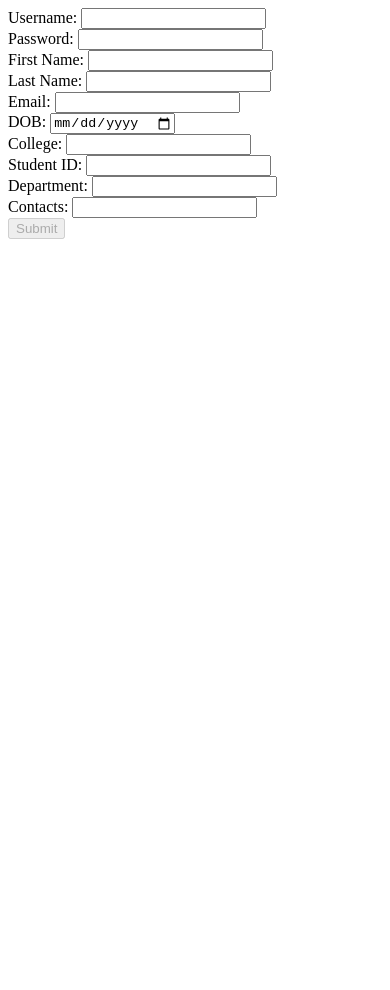
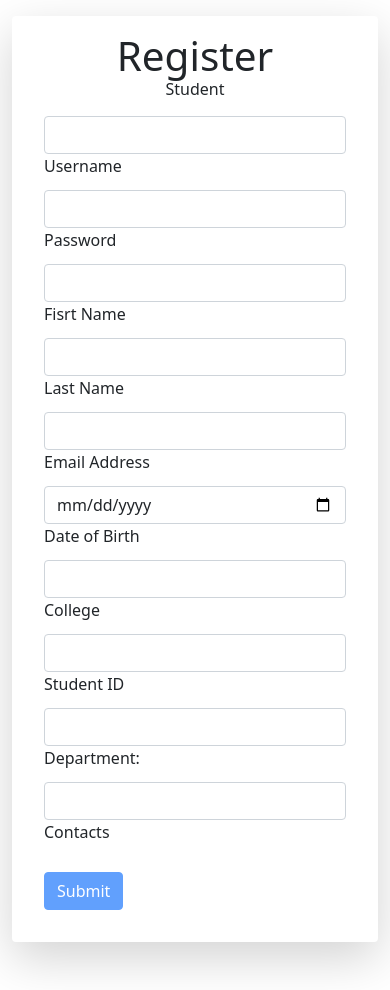
Before and after one commit to srikar003/studentNetworkingToolFrontend, an Angular app in the folder networkingApp/: page /studentRegistration in a window 390 px wide. Before the commit the page ends 844 px from the top, so only its background shows below. Built offline with nearby package versions, Linux system fonts and the light colour scheme.

Commit message:
added styles

```diff
--- a/networkingApp/src/app/event/event.component.html
+++ b/networkingApp/src/app/event/event.component.html
@@ -1,8 +1,28 @@
-<form [formGroup]="addEventForm" (ngSubmit)="addEvent()">
+<!doctype html>
+<html lang="en">
+  <body style="background-image: url('https://mdbootstrap.com/img/new/fluid/city/018.jpg');; height: 850px;">
+    <!--container 1-->
+        <div class="container">
+            <div class="row">
+                <div class="col-4">
+                </div>
+                <div class="col-4 mt-4 bg-white shadow-lg rounded">
+                <form [formGroup]="addEventForm" (ngSubmit)="addEvent()">
+                	<div class="form-outline mb-1 mx-3 mt-4">
+          <input id="eventName" type="text" class="form-control" formControlName="eventName"/>
+          <label class="form-label">EventName</label>
+        </div>
+        			 <div class="form-outline mb-1 mx-3">
+          <input id="eventDescription" type="text" class="form-control" formControlName="eventDescription"/>
+          <label class="form-label">Event Description</label>
+        </div>
 
-    <label>EventName: </label>
-    <input id="eventName" type="text" formControlName="eventName"><br>
-    <label>Event Description: </label>
-    <input id="eventDescription" type="text" formControlName="eventDescription"><br>
-    <button type="submit" [disabled]="!addEventForm.valid">Submit</button>
-</form>
+                   <button type="submit" [disabled]="!addEventForm.valid" class="btn btn-primary btn-block mx-3 my-3" >Submit</button>
+                </form>
+                </div>
+                <div class="col-4">
+                </div>
+            </div>
+        </div>
+    </body>
+</html>
--- a/networkingApp/src/app/professor-registration/professor-registration.component.html
+++ b/networkingApp/src/app/professor-registration/professor-registration.component.html
@@ -1,23 +1,62 @@
+
+  <div class="container">
+    <!-- column 1 -->
+     <div class="col">
+
+     </div>
+      <!-- column 2 form contrainer -->
+     <div class="col shadow-lg p-3 mb-5 bg-white rounded mt-3">
+         <h1 class="display-2 text-center">Register<h6>Instructor</h6></h1>
        <form [formGroup]="instructorRegistrationForm">
+           <!-- Username input -->
+         <div class="form-outline mb-1 mx-3 mt-3">
+           <input id="userName" type="text" class="form-control" formControlName="userName"/>
+           <label class="form-label">Username</label>
+         </div>
 
-    <label>Username: </label>
-    <input id="userName" type="text" formControlName="userName"><br>
-    <label>Password: </label>
-    <input id="password" type="password" formControlName="password"><br>
-    <label>First Name: </label>
-    <input id="firstName" type="text" formControlName="firstName"><br>
-    <label>Last Name: </label>
-    <input id="lastName" type="text" formControlName="lastName"><br>
-    <label>Email: </label>
-    <input id="email" type="text" formControlName="email"><br>
-    <label>DOB: </label>
-    <input id="dob" type="date" formControlName="dob"><br>
-    <label>Teaching Experience: </label>
-    <input id="teachingExperience" type=" number" formControlName="teachingExperience">
-    <label> years</label><br>
-    <label>Contacts: </label>
-    <input id="contacts" type="text" formControlName="contacts"><br>
+         <!-- Password input -->
+         <div class="form-outline mb-1 mx-3">
+           <input id="password" type="password" class="form-control" formControlName="password"/>
+           <label class="form-label">Password</label>
+         </div>
 
+         <!-- Firstname input -->
+         <div class="form-outline mb-1 mx-3">
+           <input id="firstName" type="text" class="form-control" formControlName="firstName"/>
+           <label class="form-label">Fisrt Name</label>
+         </div>
+
+         <!-- Lastname input -->
+         <div class="form-outline mb-1 mx-3">
+           <input id="lastName" type="text" class="form-control" formControlName="lastName"/>
+           <label class="form-label">Last Name</label>
+         </div>
+
+         <!-- Email input -->
+         <div class="form-outline mb-1 mx-3">
+           <input id="email" type="email" class="form-control" formControlName="email"/>
+           <label class="form-label">Email Address</label>
+         </div>
+
+         <!-- DOB input -->
+         <div class="form-outline mb-1 mx-3">
+           <input id="dob" type="date" class="form-control" formControlName="dob"/>
+           <label class="form-label">Date of Birth</label>
+         </div>
+
+         <!-- Teaching Experience -->
+         <div class="form-outline mb-1 mx-3">
+           <input id="teachingExperience" type="number" class="form-control" formControlName="teachingExperience"/>
+           <label class="form-label">Teaching Experience(years)</label>
+         </div>
+
+          <!-- Contacts input -->
+         <div class="form-outline mb-1 mx-3">
+           <input id="contacts" type="text" class="form-control" formControlName="contacts"/>
+           <label class="form-label">Contacts</label>
+         </div>
+
+         <!--radio inline-->
          <div class="radio-inline">
          <input value="Corporate Professionals" type="radio" name="instructorType" formControlName="instructorType" />
          <label class="radio-label"> Corporate Professionals</label>
@@ -25,21 +64,47 @@
          <label class="radio-label">Professors</label>
      </div>
            </form>
+
+         <!--corporate form-->
          <form [formGroup]="corporateRegistrationForm"
      [hidden]="!(this.instructorRegistrationForm.value.instructorType=='Corporate Professionals')">
-    <label>Company: </label>
-    <input id="college" type="text" formControlName="company"><br>
-    <label>Area of Expertise: </label>
-    <input id="expertise" type="text" formControlName="expertise"><br>
+
+           <div class="form-outline mb-1 mx-3">
+           <input id="college" type="text" class="form-control" formControlName="college"/>
+           <label class="form-label">Contacts</label>
+         </div>
+
+         <div class="form-outline mb-1 mx-3">
+           <input id="expertise" type="text" class="form-control" formControlName="expertise"/>
+           <label class="form-label">Contacts</label>
+         </div>
+
          </form>
 
+         <!--professor form-->
          <form [formGroup]="professorRegistrationForm"
      [hidden]="!(this.instructorRegistrationForm.value.instructorType=='Professors')">
-    <label>University Name: </label>
-    <input id="college" type="text" formControlName="university"><br>
-    <label>Department: </label>
-    <input id="dept" type="text" formControlName="dept"><br>
+
+           <div class="form-outline mb-1 mx-3">
+           <input id="college" type="text" class="form-control" formControlName="university"/>
+           <label class="form-label">University Name</label>
+         </div>
+
+         <div class="form-outline mb-1 mx-3">
+           <input id="dept" type="text" class="form-control" formControlName="dept"/>
+           <label class="form-label">Department</label>
+         </div>
+
          </form>
 
+         <!-- Submit button -->
          <button type="submit" (click)="addUser()"
-    [disabled]="!instructorRegistrationForm.valid && !(professorRegistrationForm.valid||corporateRegistrationForm.valid)">Submit</button>
+     [disabled]="!instructorRegistrationForm.valid && !(professorRegistrationForm.valid||corporateRegistrationForm.valid)"class="btn btn-primary btn-block mx-3 my-3" type="submit" >Submit</button>
+
+     </div>
+
+      <!-- column 3 -->
+     <div class="col-sm">
+
+     </div>
+ </div>
--- a/networkingApp/src/app/signin/signin.component.html
+++ b/networkingApp/src/app/signin/signin.component.html
@@ -1,18 +1,40 @@
-<div>
-    <p>
+<!doctype html>
+<html lang="en">
+  <body style="background-image: url('https://mdbootstrap.com/img/new/fluid/city/018.jpg');; height: 850px;">
+    <!--container 1-->
+        <div class="container">
+            <div class="row">
+                <div class="col-3">
+                </div>
+                <div class="col-6 mt-4 bg-white shadow-lg rounded">
+                   <div>
+                   		<p>
         <mat-button-toggle-group [(ngModel)]="userType">
             <mat-button-toggle value="student">Student</mat-button-toggle>
             <mat-button-toggle value="instructor">Instructor</mat-button-toggle>
         </mat-button-toggle-group>
     </p>
-    <form [formGroup]="signInForm" (ngSubmit)="login()">
-        <label>UserName: </label>
-        <input id="userName" type="text" formControlName="userName"><br>
-        <label>Password: </label>
-        <input id="password" type="password" formControlName="password"><br>
-        <button type="submit" [disabled]="!signInForm.valid || userType==''">Submit</button>
-    </form>
+    				<form [formGroup]="signInForm" (ngSubmit)="login()">
 
-</div><br>
+                        <!-- User Name -->
+        <div class="form-outline mb-1 mx-3">
+          <input id="userName" type="text" class="form-control" formControlName="userName"/>
+          <label class="form-label">userName</label>
+        </div>
+        			<!-- Password input -->
+        <div class="form-outline mb-1 mx-3">
+          <input id="password" type="password" class="form-control" formControlName="password"/>
+          <label class="form-label">Password</label>
+        </div>
+        			<button class="btn btn-primary btn-block mx-3 my-3" type="submit" [disabled]="!signInForm.valid && userType!=''">Submit</button>
 
-<button (click)="navigateToSignUp()">SignUp</button>
+                    </form>
+                   </div>
+                   <button (click)="navigateToSignUp()" class="btn btn-primary btn-block mx-3 my-3" >SignUp</button>
+                </div>
+                <div class="col-3">
+                </div>
+            </div>
+        </div>
+    </body>
+</html>
--- a/networkingApp/src/app/student-registration/student-registration.component.html
+++ b/networkingApp/src/app/student-registration/student-registration.component.html
@@ -1,26 +1,80 @@
-<form [formGroup]="studentRegistrationForm" (ngSubmit)="addUser()">
 
-    <label>Username: </label>
-    <input id="userName" type="text" formControlName="userName"><br>
-    <label>Password: </label>
-    <input id="password" type="password" formControlName="password"><br>
-    <label>First Name: </label>
-    <input id="firstName" type="text" formControlName="firstName"><br>
-    <label>Last Name: </label>
-    <input id="lastName" type="text" formControlName="lastName"><br>
-    <label>Email: </label>
-    <input id="email" type="text" formControlName="email"><br>
-    <label>DOB: </label>
-    <input id="dob" type="date" formControlName="dob"><br>
-    <label>College: </label>
-    <input id="college" type="text" formControlName="college"><br>
-    <label>Student ID: </label>
-    <input id="studentId" type="text" formControlName="studentId"><br>
-    <label>Department: </label>
-    <input id="dept" type="text" formControlName="dept"><br>
-    <label>Contacts: </label>
-    <input id="contacts" type="text" formControlName="contacts"><br>
+  <div class="container">
+   <!-- column 1 -->
+    <div class="col">
 
+    </div>
+     <!-- column 2 form contrainer -->
+    <div class="col shadow-lg p-3 mb-5 bg-white rounded mt-3">
+        <h1 class="display-2 text-center">Register<h6>Student</h6></h1>
+      <form [formGroup]="studentRegistrationForm" (ngSubmit)="addUser()">
+      	<!-- Username input -->
+        <div class="form-outline mb-1 mx-3 mt-3">
+          <input id="userName" type="text" class="form-control" formControlName="userName"/>
+          <label class="form-label">Username</label>
+        </div>
 
-    <button type="submit" [disabled]="!studentRegistrationForm.valid">Submit</button>
-</form>
+        <!-- Password input -->
+        <div class="form-outline mb-1 mx-3">
+          <input id="password" type="password" class="form-control" formControlName="password"/>
+          <label class="form-label">Password</label>
+        </div>
+
+        <!-- Firstname input -->
+        <div class="form-outline mb-1 mx-3">
+          <input id="firstName" type="text" class="form-control" formControlName="firstName"/>
+          <label class="form-label">Fisrt Name</label>
+        </div>
+
+        <!-- Lastname input -->
+        <div class="form-outline mb-1 mx-3">
+          <input id="lastName" type="text" class="form-control" formControlName="lastName"/>
+          <label class="form-label">Last Name</label>
+        </div>
+
+        <!-- Email input -->
+        <div class="form-outline mb-1 mx-3">
+          <input id="email" type="email" class="form-control" formControlName="email"/>
+          <label class="form-label">Email Address</label>
+        </div>
+
+        <!-- DOB input -->
+        <div class="form-outline mb-1 mx-3">
+          <input id="dob" type="date" class="form-control" formControlName="dob"/>
+          <label class="form-label">Date of Birth</label>
+        </div>
+
+        <!-- College input -->
+        <div class="form-outline mb-1 mx-3">
+          <input id="college" type="text" class="form-control" formControlName="college"/>
+          <label class="form-label">College</label>
+        </div>
+
+        <!-- Student ID input -->
+        <div class="form-outline mb-1 mx-3">
+          <input id="studentId" type="text" class="form-control" formControlName="studentId"/>
+          <label class="form-label">Student ID</label>
+        </div>
+
+        <!-- Department input -->
+        <div class="form-outline mb-1 mx-3">
+          <input id="dept" type="text" class="form-control" formControlName="dept"/>
+          <label class="form-label">Department:</label>
+        </div>
+
+         <!-- Contacts input -->
+        <div class="form-outline mb-1 mx-3">
+          <input id="contacts" type="text" class="form-control" formControlName="contacts"/>
+          <label class="form-label">Contacts</label>
+        </div>
+
+        <!-- Submit button -->
+        <button type="submit" class="btn btn-primary btn-block mx-3 my-3" type="submit" [disabled]="!studentRegistrationForm.valid">Submit</button>
+      </form>
+    </div>
+
+     <!-- column 3 -->
+    <div class="col-sm">
+
+    </div>
+</div>
--- a/networkingApp/src/index.html
+++ b/networkingApp/src/index.html
@@ -6,6 +6,7 @@
   <base href="/">
   <meta name="viewport" content="width=device-width, initial-scale=1">
   <link rel="icon" type="image/x-icon" href="favicon.ico">
+  <link href="https://cdn.jsdelivr.net/npm/bootstrap@5.1.3/dist/css/bootstrap.min.css" rel="stylesheet" integrity="sha384-1BmE4kWBq78iYhFldvKuhfTAU6auU8tT94WrHftjDbrCEXSU1oBoqyl2QvZ6jIW3" crossorigin="anonymous">
 </head>
 <body>
   <app-root></app-root>
```
Lines whose indentation alone changed are shown as unchanged.
